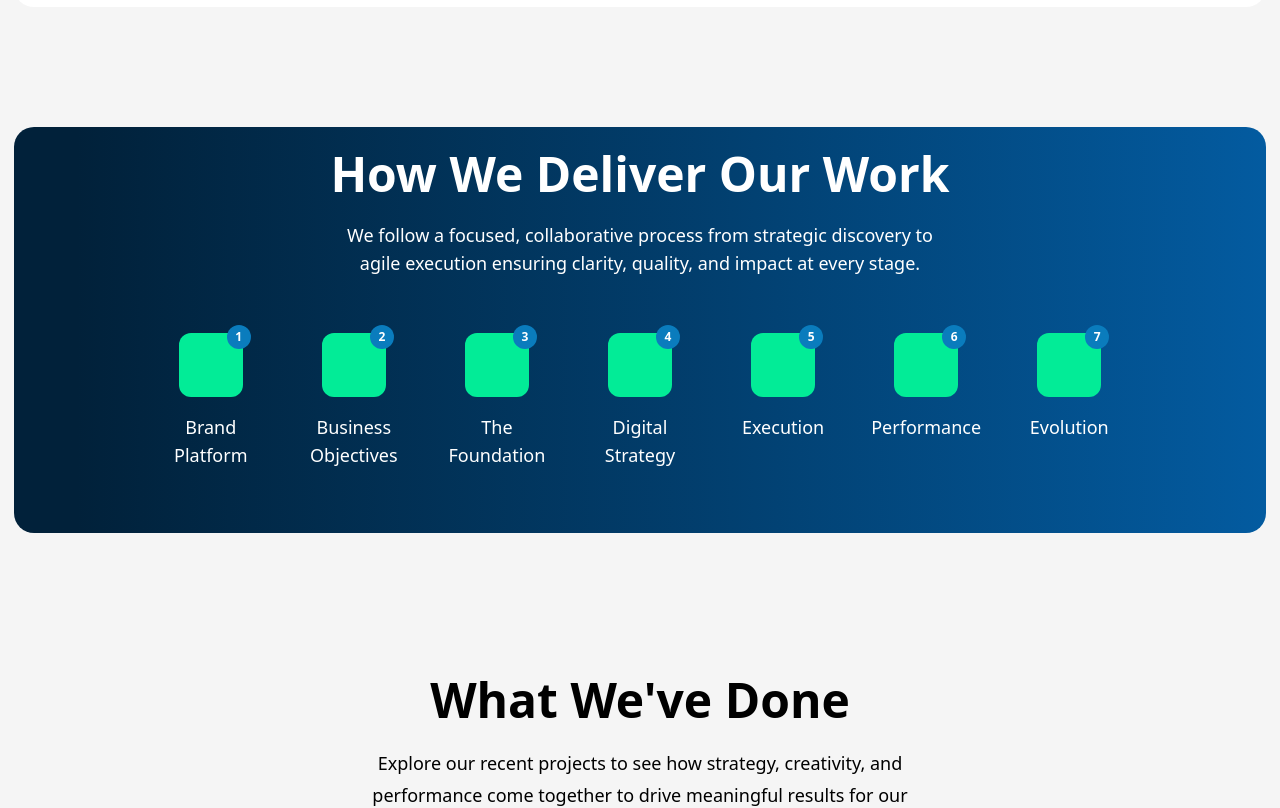
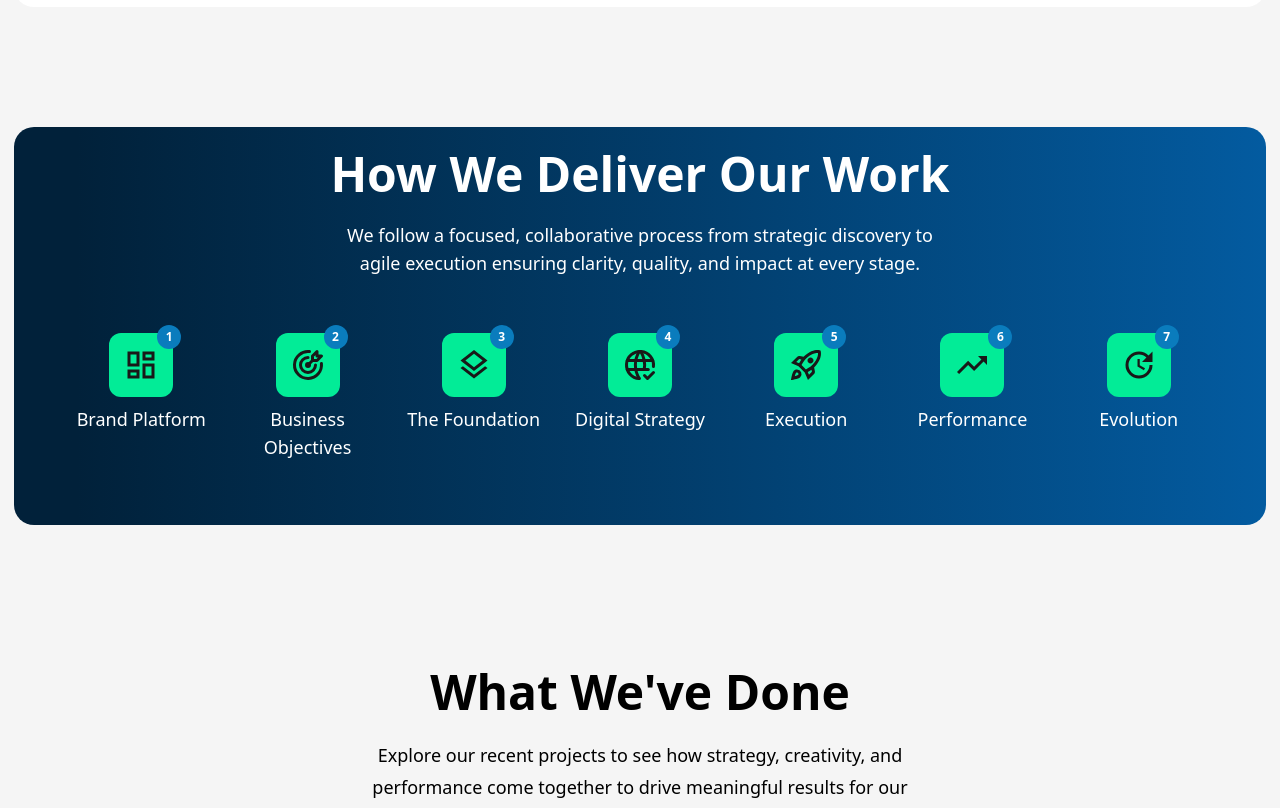
Before and after one commit to prabhathkaluarachchi/aiohweb, a React (Vite) app: page /Marketing in a window 1280 px wide. Shown: the part 1600-2408 px from the top of the page. Built offline with nearby package versions, Linux system fonts and the light colour scheme.

Commit message:
Modify Process Section - v2

```diff
--- a/src/component/Marketing/Process.tsx
+++ b/src/component/Marketing/Process.tsx
@@ -1,48 +1,83 @@
+import { motion } from "framer-motion";
 import React from "react";
 
+import {
+  MdOutlineDashboard,
+  MdOutlineLayers,
+  MdOutlineRocketLaunch,
+  MdOutlineTrendingUp,
+  MdOutlineUpdate,
+} from "react-icons/md";
+import { TbTargetArrow, TbWorldCheck } from "react-icons/tb";
+
 const steps = [
-  "Brand Platform",
-  "Business Objectives",
-  "The Foundation",
-  "Digital Strategy",
-  "Execution",
-  "Performance",
-  "Evolution",
+  { label: "Brand Platform", icon: <MdOutlineDashboard /> },
+  { label: "Business Objectives", icon: <TbTargetArrow /> },
+  { label: "The Foundation", icon: <MdOutlineLayers /> },
+  { label: "Digital Strategy", icon: <TbWorldCheck /> },
+  { label: "Execution", icon: <MdOutlineRocketLaunch /> },
+  { label: "Performance", icon: <MdOutlineTrendingUp /> },
+  { label: "Evolution", icon: <MdOutlineUpdate /> },
 ];
 
 const Process: React.FC = () => {
   return (
-    <div className="mx-auto py-4 text-white w-5/6 md:w-full lg:w-5/6 lg:w-full">
+    <div className="mx-auto py-4 text-white w-5/6 md:w-full">
       {/* sec heading */}
-      <div className="flex flex-col items-center">
-        <h1 className="text-[26px] md:text-3xl lg:text-5xl lg:leading-[62px] font-bold text-center w-2/3 lg:w-full">
+      <motion.div
+        initial={{ opacity: 0, y: 30 }}
+        whileInView={{ opacity: 1, y: 0 }}
+        transition={{ duration: 0.8, ease: "easeOut" }}
+        viewport={{ once: true }}
+        className="flex flex-col items-center"
+      >
+        <motion.h1
+          initial={{ opacity: 0, y: 50 }}
+          animate={{ opacity: 1, y: 0 }}
+          transition={{ duration: 0.8 }}
+          className="text-[26px] md:text-3xl lg:text-5xl lg:leading-[62px] font-bold text-center w-2/3 lg:w-full"
+        >
           How We Deliver Our Work
-        </h1>
-        <p className="md:w-3/4 lg:w-1/2 mt-4 text-sm lg:text-lg leading-6 md:leading-6 lg:leading-7 font-light text-center">
+        </motion.h1>
+        <motion.p
+          initial={{ opacity: 0, y: 30 }}
+          animate={{ opacity: 1, y: 0 }}
+          transition={{ duration: 1, delay: 0.5 }}
+          className="md:w-3/4 lg:w-1/2 mt-4 text-sm lg:text-lg leading-6 md:leading-6 lg:leading-7 font-light text-center"
+        >
           We follow a focused, collaborative process from strategic discovery to
           agile execution ensuring clarity, quality, and impact at every stage.
-        </p>
-      </div>
-      <div className="grid grid-cols-1 md:grid-cols-7 w-4/5 py-10 mx-auto">
+        </motion.p>
+      </motion.div>
+
+      {/* Steps */}
+      <motion.div
+        initial={{ opacity: 0, scale: 0.9, y: 20 }}
+        whileInView={{ opacity: 1, scale: 1, y: 0 }}
+        transition={{ duration: 0.5, delay: 0.4, ease: "easeInOut" }}
+        viewport={{ once: true }}
+        className="grid grid-cols-3 md:grid-cols-7 md:w-11/12 py-6 md:py-10 mx-auto gap-4"
+      >
         {steps.map((step, index) => (
-          <div key={index} className="p-2 text-center">
-            <div className="flex flex-row md:flex-col items-center p-2 md:space-y-2 gap-4 md:gap-6">
+          <div
+            key={index}
+            className="p-2 text-center duration-300 hover:scale-105 transition"
+          >
+            <div className="flex items-center justify-center p-2 gap-4 md:gap-6">
               <div className="relative bg-primary w-14 h-14 md:w-16 md:h-16 flex items-center justify-center rounded-xl">
+                <div className="text-secondary text-3xl md:text-4xl">
+                  {step.icon}
+                </div>
                 <p className="absolute -top-2 -right-2 bg-[#0A7CBD] w-5 h-5 md:w-6 md:h-6 rounded-full flex items-center justify-center text-white text-xs font-semibold">
                   {index + 1}
                 </p>
               </div>
-              <div className="block md:hidden text-white text-lg text-left">
-                {step}
-              </div>
             </div>
 
-            <div className="hidden md:block text-white text-base lg:text-lg">
-              {step}
-            </div>
+            <div className="text-white text-base lg:text-lg">{step.label}</div>
           </div>
         ))}
-      </div>
+      </motion.div>
     </div>
   );
 };
```
